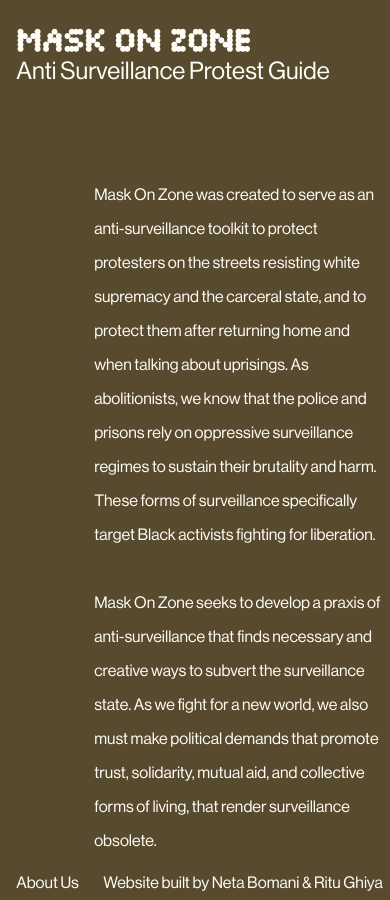
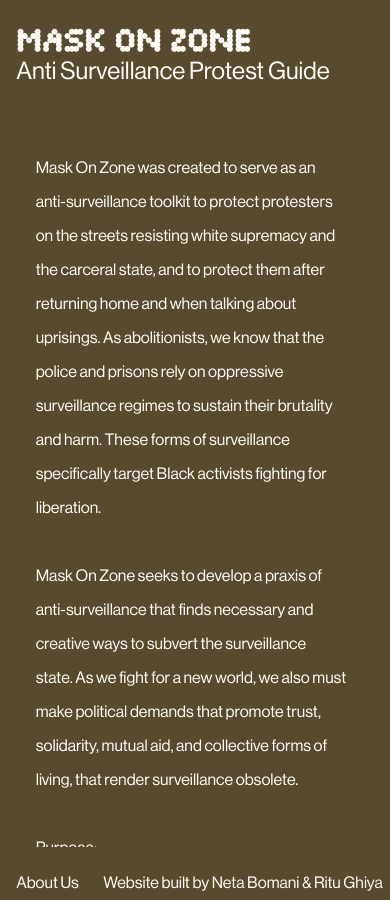
Before and after one commit to mask-on/mask-on.github.io, a Jekyll site: the page built from about.markdown, in a window 390 px wide and 900 px high. Built offline with Jekyll 4.4.1, drawn with Linux system fonts in a browser that asks for light colours.

Commit message:
mobile about styles

```diff
--- a/css/index.css
+++ b/css/index.css
@@ -345,6 +345,13 @@
 
       }
 
+        .about-copy {
+      margin-top: 15vh;
+      margin-left:5vw;
+      font-size: 1em;
+      width:80vw;
+  }
+
       .protect-yourself-while-you {
           display: block;
       }
@@ -375,6 +382,8 @@
           padding-top: 1em;
           padding-bottom: 1em;
       }
+
+
 
 
 
```
